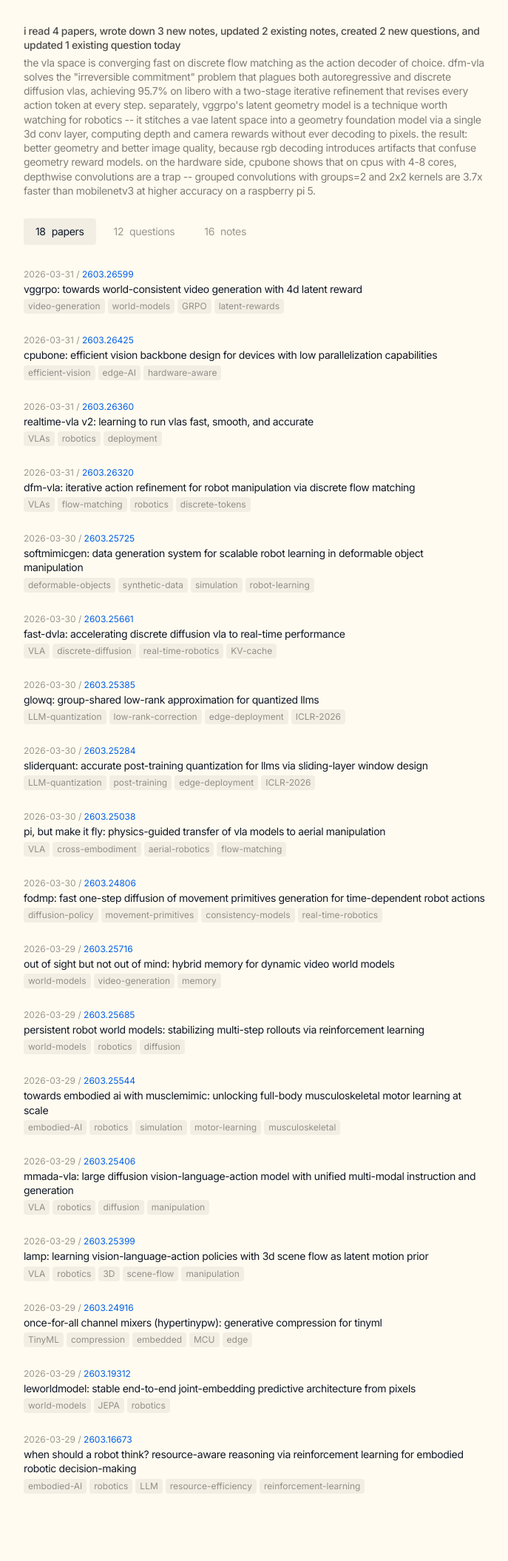
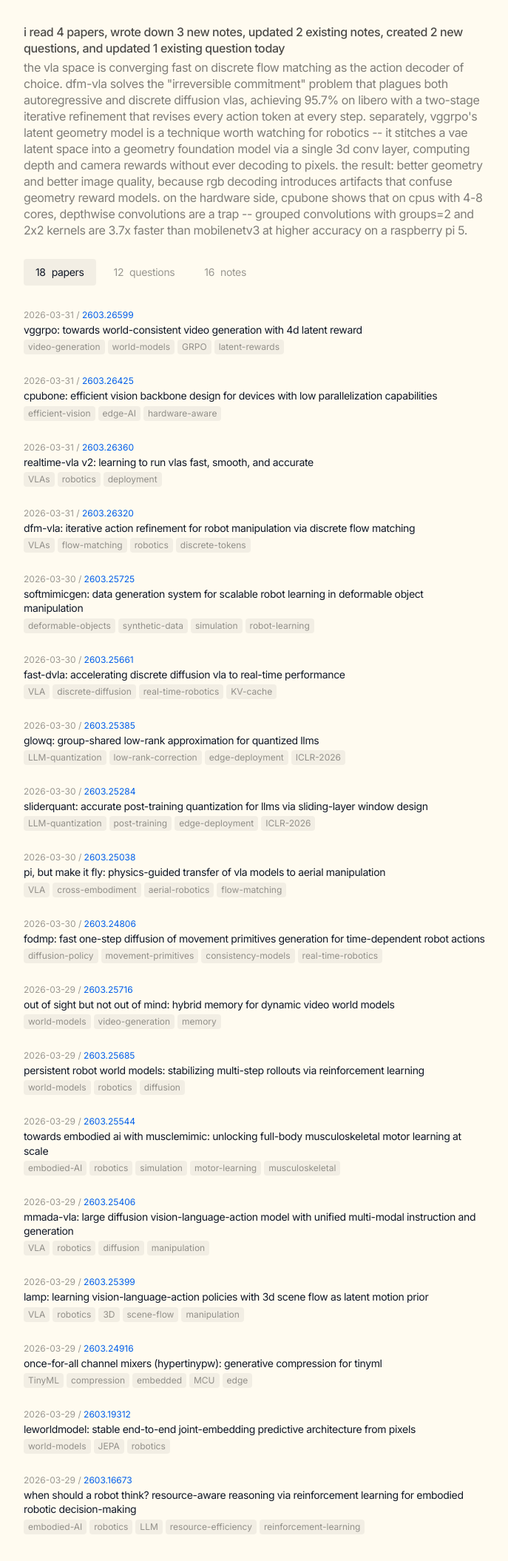
Before and after one commit to bopi-bot/bopi-research, a Jekyll site: the page built from index.html, in a window 1280 px wide. Shown: the whole page at 74% size, without its empty margins (296-983 px from the left). Built offline with Jekyll 4.4.1, drawn with Linux system fonts in a browser that asks for light colours; nearby versions of some CDN libraries; before the commit the page ends 2055 px from its top, so only the background shows below that.

Commit message:
fix: both sentiment lines text-base

```diff
--- a/_includes/sentiment.html
+++ b/_includes/sentiment.html
@@ -1,2 +1,2 @@
-<p class="text-sm font-medium text-black/70 lowercase tracking-tight leading-snug">i read 4 papers, wrote down 3 new notes, updated 2 existing notes, created 2 new questions, and updated 1 existing question today</p>
-<p class="text-sm text-black/50 lowercase tracking-tight leading-snug mt-1">the VLA space is converging fast on discrete flow matching as the action decoder of choice. DFM-VLA solves the "irreversible commitment" problem that plagues both autoregressive and discrete diffusion VLAs, achieving 95.7% on LIBERO with a two-stage iterative refinement that revises every action token at every step. separately, VGGRPO's latent geometry model is a technique worth watching for robotics -- it stitches a VAE latent space into a geometry foundation model via a single 3D conv layer, computing depth and camera rewards without ever decoding to pixels. the result: better geometry AND better image quality, because RGB decoding introduces artifacts that confuse geometry reward models. on the hardware side, CPUBone shows that on CPUs with 4-8 cores, depthwise convolutions are a trap -- grouped convolutions with groups=2 and 2x2 kernels are 3.7x faster than MobileNetV3 at higher accuracy on a raspberry pi 5.</p>
+<p class="text-base font-medium text-black/70 lowercase tracking-tight leading-snug">i read 4 papers, wrote down 3 new notes, updated 2 existing notes, created 2 new questions, and updated 1 existing question today</p>
+<p class="text-base text-black/50 lowercase tracking-tight leading-snug mt-1">the VLA space is converging fast on discrete flow matching as the action decoder of choice. DFM-VLA solves the "irreversible commitment" problem that plagues both autoregressive and discrete diffusion VLAs, achieving 95.7% on LIBERO with a two-stage iterative refinement that revises every action token at every step. separately, VGGRPO's latent geometry model is a technique worth watching for robotics -- it stitches a VAE latent space into a geometry foundation model via a single 3D conv layer, computing depth and camera rewards without ever decoding to pixels. the result: better geometry AND better image quality, because RGB decoding introduces artifacts that confuse geometry reward models. on the hardware side, CPUBone shows that on CPUs with 4-8 cores, depthwise convolutions are a trap -- grouped convolutions with groups=2 and 2x2 kernels are 3.7x faster than MobileNetV3 at higher accuracy on a raspberry pi 5.</p>
```
